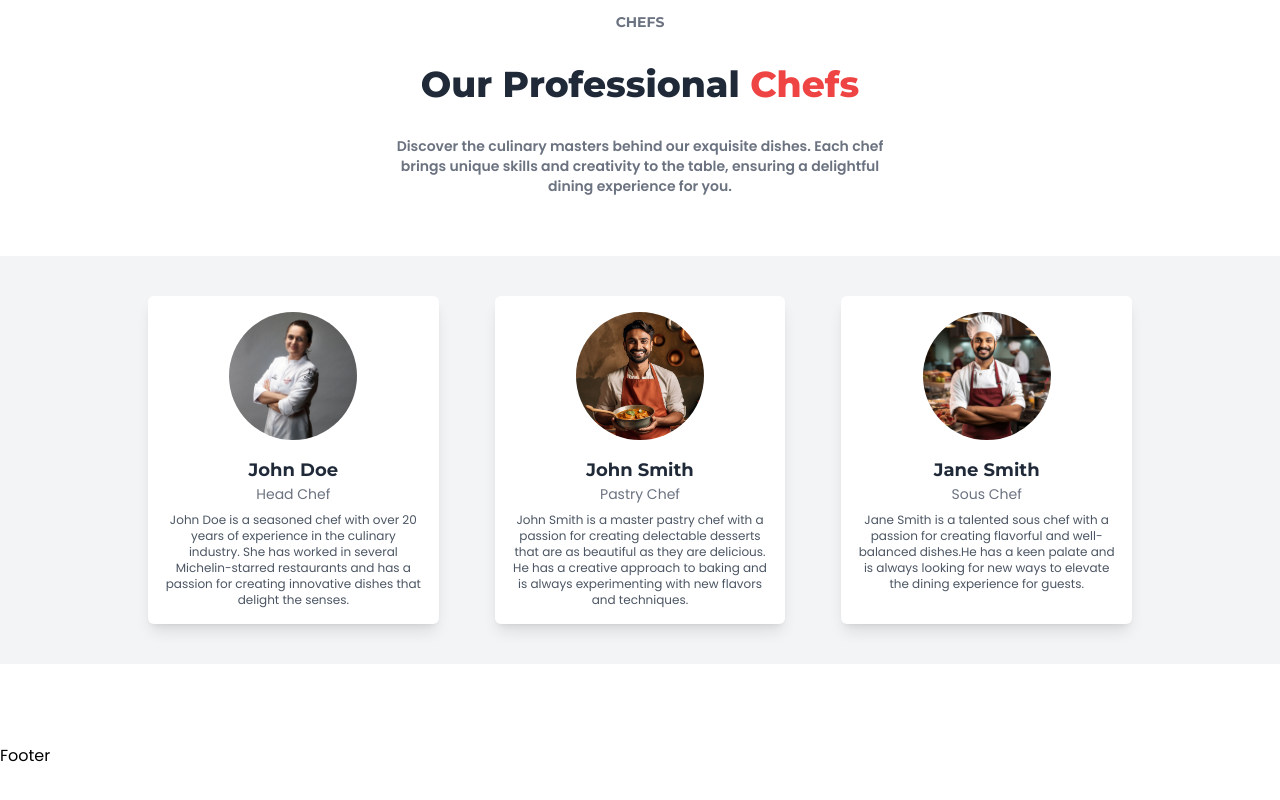
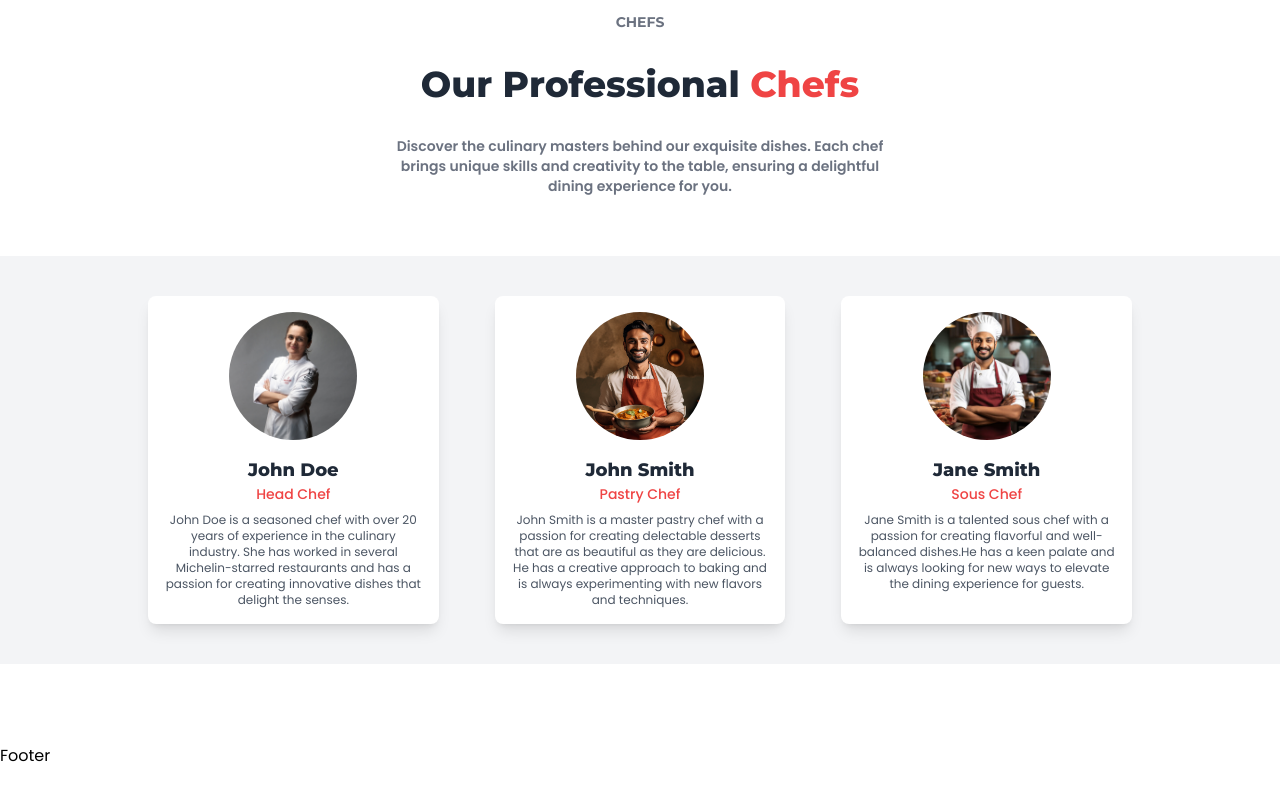
Before and after one commit to gihanbandaraa/restaurant-web-frontend, a React (Vite) app: page / in a window 1280 px wide. Shown: the part 4547-5347 px from the top of the page. Built offline with nearby package versions, Linux system fonts and the light colour scheme; no server answers.

Commit message:
update the chef section

```diff
--- a/package.json
+++ b/package.json
@@ -22,7 +22,7 @@
     "react-material-ui-carousel": "^3.4.2",
     "react-redux": "^9.1.2",
     "react-responsive-carousel": "^3.2.23",
-    "react-router-dom": "^6.24.1",
+    "react-router-dom": "^6.25.1",
     "react-slick": "^0.30.2",
     "redux-persist": "^6.0.0",
     "slick-carousel": "^1.8.1"
--- a/src/sections/Chefs.jsx
+++ b/src/sections/Chefs.jsx
@@ -20,7 +20,7 @@ const Chefs = () => {
           {chefs.map((chef) => (
             <div
               key={chef.id}
-              className="flex flex-col items-center gap-4  p-4 my-5 md:my-10 mx-5 bg-white shadow-lg rounded-md hover:scale-110 cursor-pointer transition duration-300"
+              className="flex flex-col items-center gap-4  p-4 my-5 md:my-10 mx-5 bg-white shadow-lg rounded-lg hover:scale-110 cursor-pointer transition duration-300"
             >
               <img
                 src={chef.imageUrl}
@@ -28,10 +28,10 @@ const Chefs = () => {
                 className="rounded-full w-32 h-32 object-cover object-center"
               />
               <div className="text-center">
-                <h3 className="font-bold font-montserrat text-lg text-gray-800">
+                <h3 className="font-extrabold font-montserrat text-lg text-gray-800">
                   {chef.name}
                 </h3>
-                <p className="text-sm font-poppins text-gray-500">
+                <p className="text-sm font-medium font-poppins text-red-500">
                   {chef.title}
                 </p>
                 <p className="text-xs font-poppins text-gray-600 mt-2">
```
Also changed, not shown: 1 other file (tests, documents, lock files or other folders).
